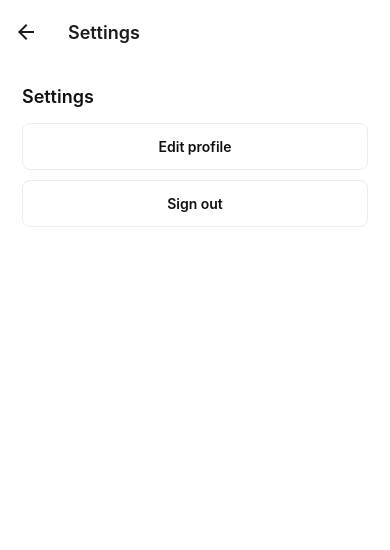
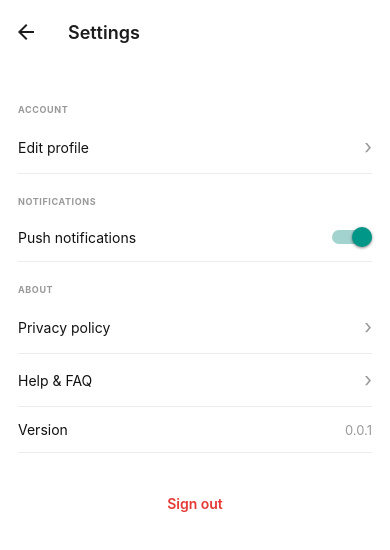
Before and after one commit to shouryap709/notary-finder-web, a React Native app in the folder mobile/: screen /Settings in a window 390 px wide. Shown: the top 550 px of the page. Built offline with nearby package versions, Linux system fonts and the light colour scheme.

Commit message:
Overnight: 88-mobile-settings

```diff
--- a/mobile/src/screens/DashboardScreen.tsx
+++ b/mobile/src/screens/DashboardScreen.tsx
@@ -24,8 +24,8 @@ export default function DashboardScreen({ navigation }: Props) {
   useEffect(() => {
     navigation.setOptions({
       headerRight: () => (
-        <TouchableOpacity onPress={() => navigation.navigate('Profile')}>
-          <Text style={styles.headerLink}>Profile</Text>
+        <TouchableOpacity onPress={() => navigation.navigate('Settings')}>
+          <Text style={styles.headerLink}>Settings</Text>
         </TouchableOpacity>
       ),
     });
--- a/mobile/src/screens/SettingsScreen.tsx
+++ b/mobile/src/screens/SettingsScreen.tsx
@@ -1,33 +1,77 @@
-import React from 'react';
-import { View, Text, StyleSheet } from 'react-native';
+import React, { useEffect, useState } from 'react';
+import { View, Text, StyleSheet, TouchableOpacity, Switch, Linking, ScrollView } from 'react-native';
 import { SafeAreaView } from 'react-native-safe-area-context';
 import { NativeStackScreenProps } from '@react-navigation/native-stack';
 import { RootStackParamList } from '../../App';
-import Button from '../components/Button';
 import { theme, FONT } from '../theme';
-import { signOut } from '../lib/supabase';
+import { signOut, fetchMyProfile, updateMyProfile } from '../lib/supabase';
+import pkg from '../../package.json';
 
 type Props = NativeStackScreenProps<RootStackParamList, 'Settings'>;
 
+const PRIVACY_URL = 'https://notaryfinder.com/privacy';
+const FAQ_URL = 'https://notaryfinder.com/faq';
+
+function Row({ label, value, onPress, right }: { label: string; value?: string; onPress?: () => void; right?: React.ReactNode }) {
+  return (
+    <TouchableOpacity style={styles.row} onPress={onPress} disabled={!onPress} activeOpacity={onPress ? 0.6 : 1}>
+      <Text style={styles.rowLabel}>{label}</Text>
+      <View style={styles.rowRight}>
+        {value ? <Text style={styles.rowValue}>{value}</Text> : null}
+        {right ?? (onPress ? <Text style={styles.chevron}>›</Text> : null)}
+      </View>
+    </TouchableOpacity>
+  );
+}
+
 export default function SettingsScreen({ navigation }: Props) {
+  const [notif, setNotif] = useState(true);
+
+  useEffect(() => {
+    fetchMyProfile().then(p => { if (p?.notifications_enabled != null) setNotif(!!p.notifications_enabled); });
+  }, []);
+
+  function toggleNotif(v: boolean) {
+    setNotif(v);
+    updateMyProfile({ notifications_enabled: v }).catch(() => {});
+  }
+
   async function handleSignOut() {
     try { await signOut(); } catch {}
     navigation.reset({ index: 0, routes: [{ name: 'Auth' }] });
   }
+
   return (
     <SafeAreaView style={styles.safe} edges={['bottom']}>
-      <View style={styles.body}>
-        <Text style={styles.title}>Settings</Text>
-        <Button title="Edit profile" variant="secondary" onPress={() => navigation.navigate('Profile')} style={styles.btn} />
-        <Button title="Sign out" variant="secondary" onPress={handleSignOut} style={styles.btn} />
-      </View>
+      <ScrollView contentContainerStyle={styles.body}>
+        <Text style={styles.section}>Account</Text>
+        <Row label="Edit profile" onPress={() => navigation.navigate('Profile')} />
+
+        <Text style={styles.section}>Notifications</Text>
+        <Row label="Push notifications" right={<Switch value={notif} onValueChange={toggleNotif} />} />
+
+        <Text style={styles.section}>About</Text>
+        <Row label="Privacy policy" onPress={() => Linking.openURL(PRIVACY_URL)} />
+        <Row label="Help & FAQ" onPress={() => Linking.openURL(FAQ_URL)} />
+        <Row label="Version" value={pkg.version} />
+
+        <TouchableOpacity style={styles.signOut} onPress={handleSignOut}>
+          <Text style={styles.signOutText}>Sign out</Text>
+        </TouchableOpacity>
+      </ScrollView>
     </SafeAreaView>
   );
 }
 
 const styles = StyleSheet.create({
   safe: { flex: 1, backgroundColor: theme.colors.bg },
-  body: { flex: 1, padding: 22 },
-  title: { fontSize: 18, fontWeight: '600', color: theme.colors.text, marginBottom: 16, fontFamily: FONT },
-  btn: { marginBottom: 10 },
+  body: { padding: 18 },
+  section: { fontSize: 9, textTransform: 'uppercase', letterSpacing: 0.6, color: theme.colors.muted, fontWeight: '700', marginTop: 22, marginBottom: 6, fontFamily: FONT },
+  row: { flexDirection: 'row', justifyContent: 'space-between', alignItems: 'center', paddingVertical: 14, borderBottomWidth: 1, borderBottomColor: theme.colors.line },
+  rowLabel: { fontSize: 14, color: theme.colors.text, fontFamily: FONT },
+  rowRight: { flexDirection: 'row', alignItems: 'center', gap: 8 },
+  rowValue: { fontSize: 13, color: theme.colors.muted, fontFamily: FONT },
+  chevron: { fontSize: 20, color: theme.colors.muted, marginLeft: 4 },
+  signOut: { marginTop: 30, alignItems: 'center', paddingVertical: 12 },
+  signOutText: { color: theme.colors.danger, fontSize: 14, fontWeight: '600', fontFamily: FONT },
 });
```
Also changed, not shown: 1 other file (tests, documents, lock files or other folders).
